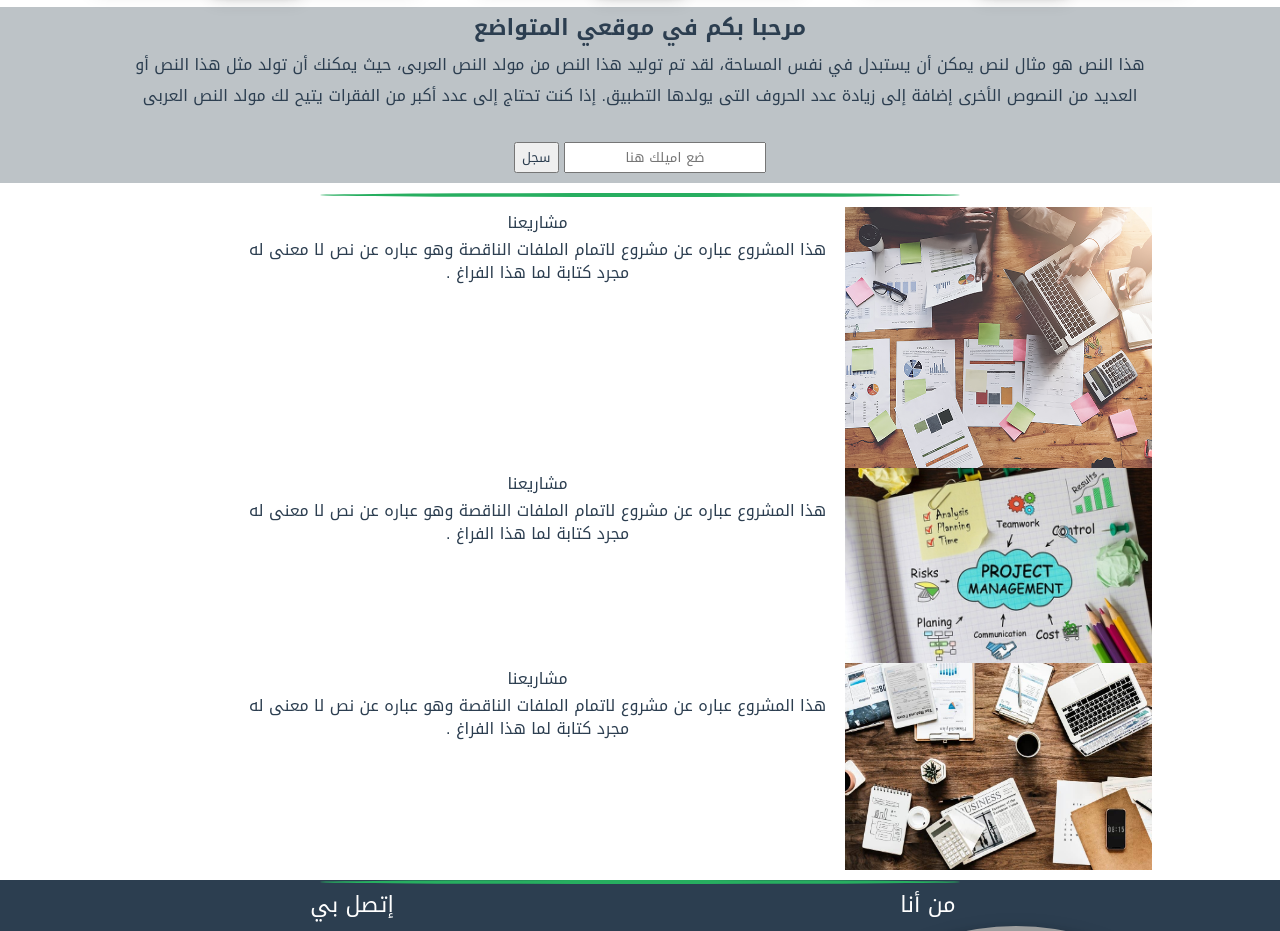
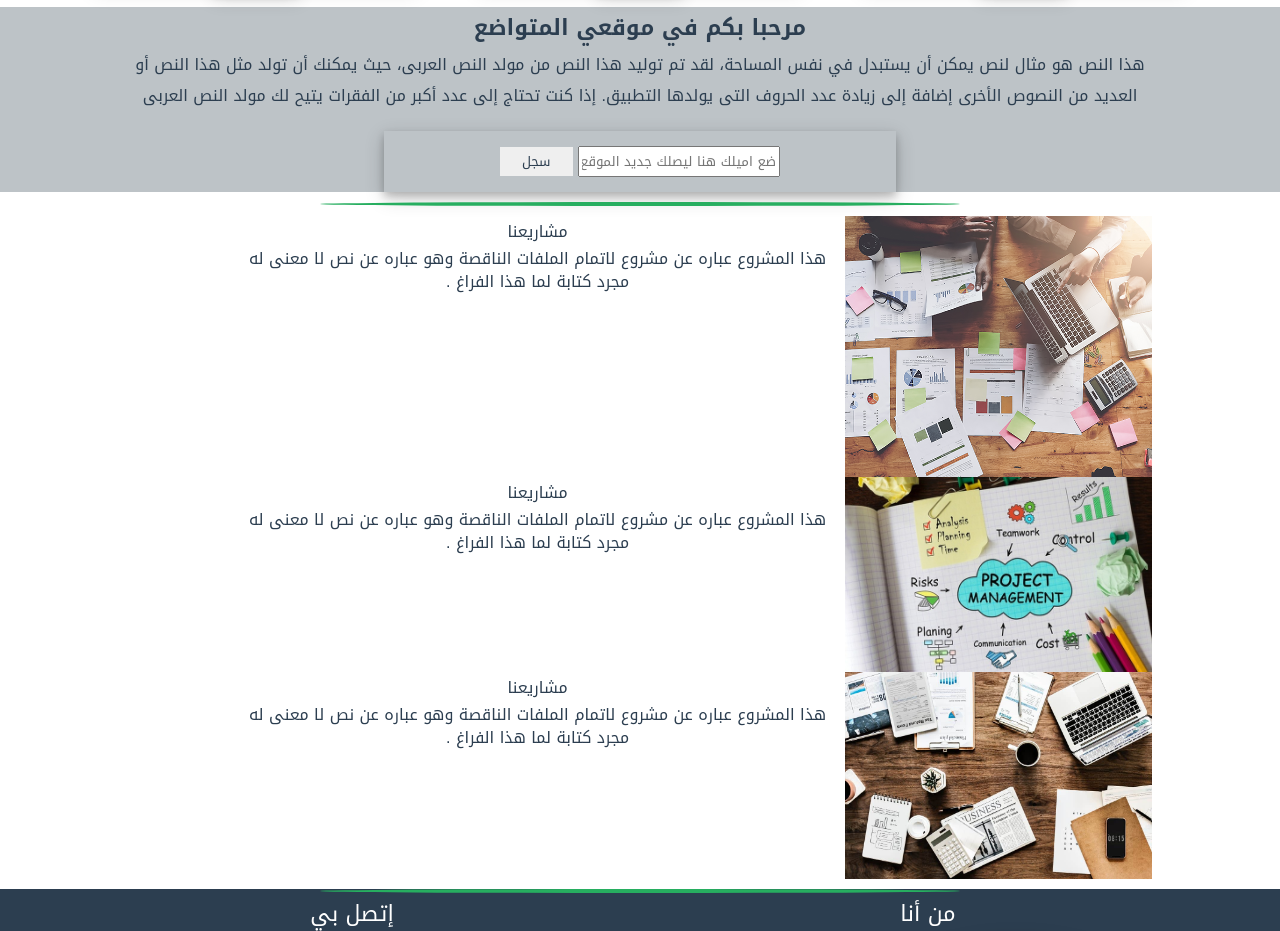
Before and after one commit to dagzadag/projecttry, a plain HTML site: page index.html in a window 1280 px wide. Shown: the part 1067-1998 px from the top of the page. Drawn offline with nearby package versions, Linux system fonts and the light colour scheme; grey boxes are pictures that could not be loaded; a web font is replaced by a local one.

Commit message:
Change email Form css

```diff
--- a/css/main.css
+++ b/css/main.css
@@ -262,6 +262,31 @@ header.stick{
    width :40%;
   }
 }
+.contact{
+  box-shadow: 0 4px 8px 0 rgba(0, 0, 0, 0.2), 0 6px 20px 0 rgba(0, 0, 0, 0.19);
+  padding: 10px;
+  margin: auto;
+  direction: rtl;
+  width: 50%;
+}
+.contact input{
+  margin:  5px 0 ;
+}
+.contact input:nth-child(2){
+  transition: 0.3s;
+  padding:   2px 22px ;
+  border: white;
+}
+.contact input:nth-child(2):hover{
+  background: #27ae60;
+  border: white;
+}
+@media only screen and (max-width:700px) {
+  .contact{
+    width: 80%;
+  }
+}
+
 @media only screen and (max-width:500px) {
   .row-col-md{
    width :51%;
@@ -453,9 +478,8 @@ div.headline {
   font-weight: bold;
   text-align: center;
 }
-.contact{
-  padding: 10px;
-}
+
+
 .contact-footer {
   font-size: 17px;
   text-align: right;
--- a/index.html
+++ b/index.html
@@ -76,8 +76,8 @@
             <p>هذا النص هو مثال لنص يمكن أن يستبدل في نفس المساحة، لقد تم توليد هذا النص من مولد النص العربى، حيث يمكنك أن تولد مثل هذا النص أو العديد من النصوص الأخرى إضافة إلى زيادة عدد الحروف التى يولدها التطبيق.
 إذا كنت تحتاج إلى عدد أكبر من الفقرات يتيح لك مولد النص العربى </p>
             <form class="contact">
-              <input type="submit" value="سجل" placeholder="ضع اميلك هنا">
-              <input type="email" name="email" placeholder="ضع اميلك هنا">
+              <input type="email" name="email" placeholder="ضع اميلك هنا ليصلك جديد الموقع">
+              <input type="submit" value="سجل" >
             </form>
           </div>
         </div>
```
